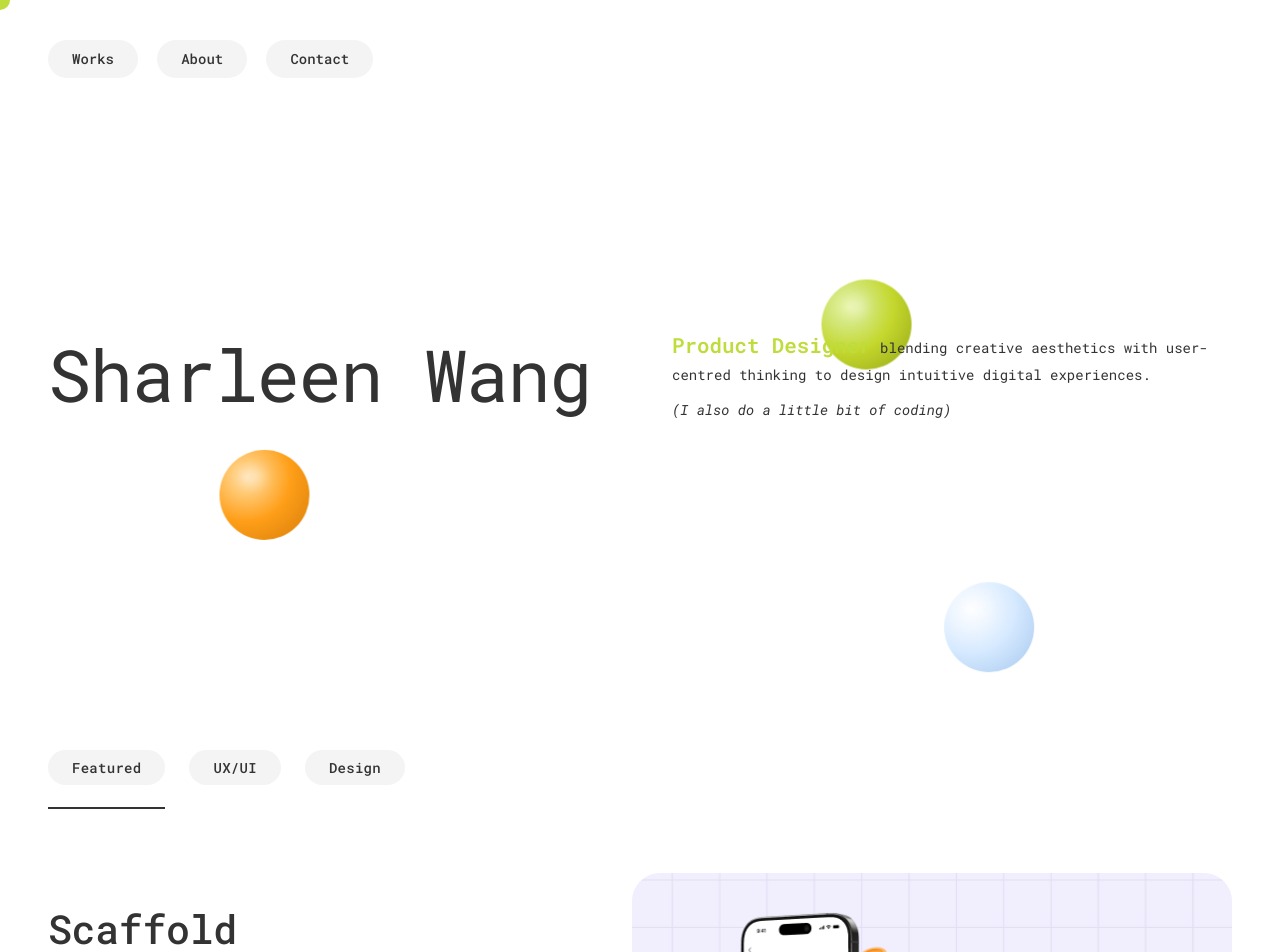
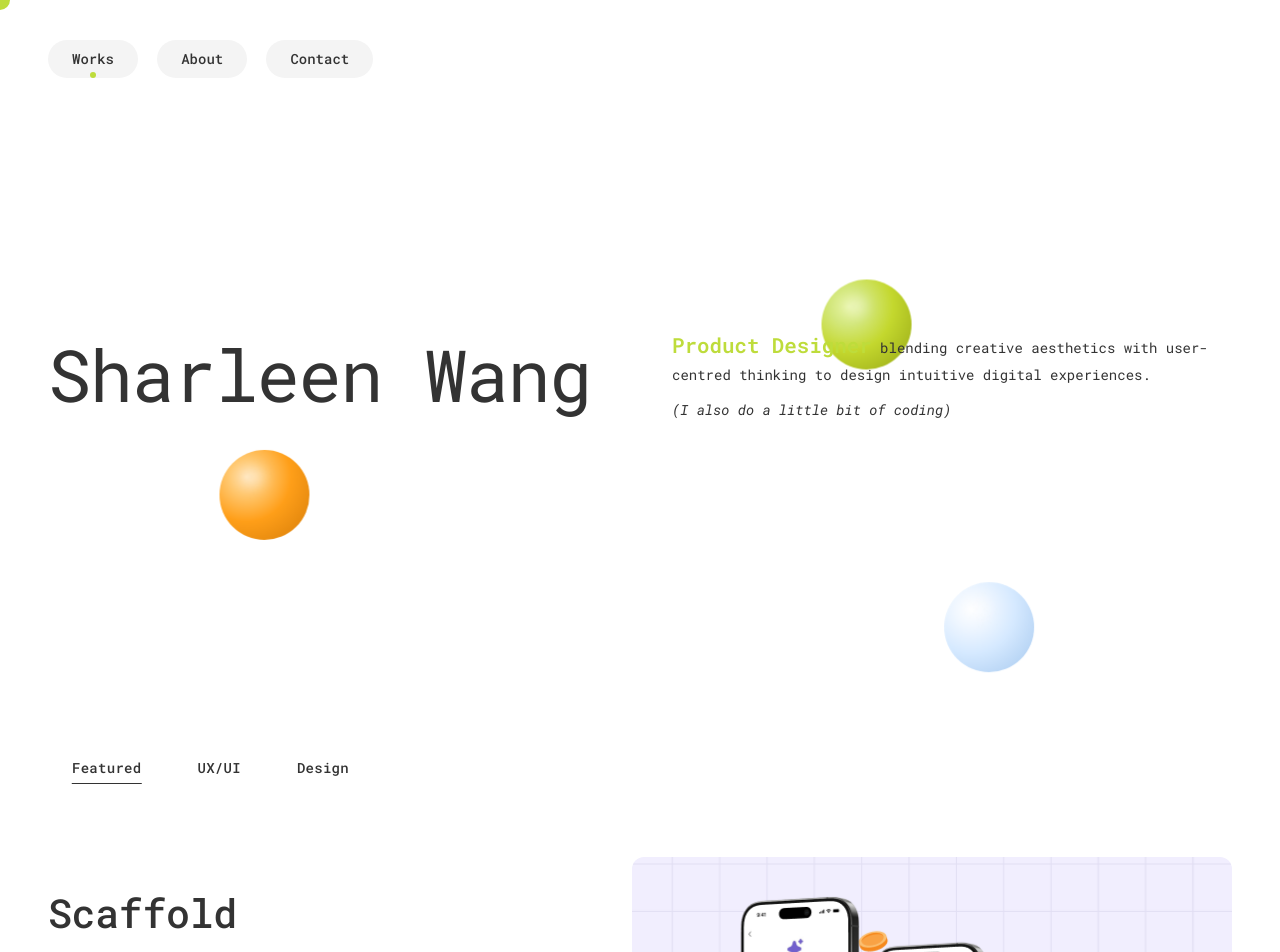
Before and after one commit to shxxw88/portfolio, a React (Vite) app: page / in a window 1280 px wide. Shown: the top 952 px of the page. Built offline with nearby package versions, Linux system fonts and the light colour scheme.

Commit message:
Changed filter, added scrolling to footer

```diff
--- a/src/components/About.jsx
+++ b/src/components/About.jsx
@@ -93,7 +93,7 @@ function About() {
                 <h1 className="intro-heading">Hey, I'm Sharleen!</h1>
               </div>
               <div className="intro-right">
-                <p className="intro-text">I am a product designer</p>
+                <p className="intro-text">I design at the intersection of art and technology by using creativity to solve problems and craft intentional, usable, and visually compelling digital experiences. </p>
               </div>
             </div>
 
@@ -103,7 +103,10 @@ function About() {
               </div>
               <div className="section-right">
                 <p className="section-text">
-                  Your about me text goes here. Tell your story and what you're passionate about.
+                My background in art history and fashion informs my design perspective, shaping how I approach visual culture, aesthetics, and meaning in functional digital products.
+                </p>
+                <p className="section-text">
+                 Outside of design, you'll probably find me hanging out with my dog, trying new restaurants, shopping a little too much and visiting art galleries for inspiration.
                 </p>
               </div>
             </div>
--- a/src/components/FeaturedWorks.css
+++ b/src/components/FeaturedWorks.css
@@ -8,8 +8,8 @@
 
 .works-filters {
   display: flex;
-  gap: 1.5rem;
-  margin-bottom: 4rem;
+  gap: 0.5rem;
+  margin-bottom: 3rem;
   padding-bottom: 1.5rem;
   border-bottom: 1px solid var(--color-border);
 }
@@ -19,7 +19,7 @@
   font-size: 0.875rem;
   font-weight: 500;
   color: var(--color-text-light);
-  background: #F4F4F4;
+  background: none;
   padding: 0.5rem 1.5rem;
   border: none;
   border-radius: 28px;
@@ -40,10 +40,12 @@
 .filter-btn.active::after {
   content: '';
   position: absolute;
-  bottom: -1.5rem;
-  left: 0;
+  bottom: 0.1rem;
+  transform: translateX(-50%);
+  left: 50%;
   right: 0;
-  height: 2px;
+  width: 60%;
+  height: 1px;
   background-color: var(--color-text);
 }
 
--- a/src/components/Header.jsx
+++ b/src/components/Header.jsx
@@ -13,12 +13,36 @@ export default function Header() {
     return () => window.removeEventListener('scroll', handleScroll);
   }, []);
 
+  const scrollToFooter = (e) => {
+    e.preventDefault();
+    const footer = document.querySelector('.footer');
+    if (footer) {
+      footer.scrollIntoView({ behavior: 'smooth', block: 'start' });
+    }
+  };
+
+  const scrollToWorks = (e) => {
+    e.preventDefault();
+
+    // If on About page, navigate to home
+    if (window.location.pathname === '/about') {
+      window.location.href = '/';
+      return;
+    }
+
+    // Otherwise scroll to featured works section
+    const works = document.querySelector('.featured-works');
+    if (works) {
+      works.scrollIntoView({ behavior: 'smooth', block: 'start' });
+    }
+  };
+
   return (
     <header className={`header ${isScrolled ? 'scrolled' : ''}`}>
       <nav className="nav">
-        <a href="/" className="nav-link">Works</a>
+        <a href="#works" className="nav-link active" onClick={scrollToWorks}>Works</a>
         <a href="/about" className="nav-link">About</a>
-        <a href="/contact" className="nav-link">Contact</a>
+        <a href="#contact" className="nav-link" onClick={scrollToFooter}>Contact</a>
       </nav>
     </header>
   );
--- a/src/components/ProjectCard.css
+++ b/src/components/ProjectCard.css
@@ -69,13 +69,13 @@
   width: 100%;
   height: 100%;
   overflow: hidden;
-  border-radius: 28px;
+  border-radius: 12px;
   transition: border-radius 0.4s ease, box-shadow 0.4s ease;
   /* box-shadow: 0 8px 24px rgba(0, 0, 0, 0.06), 0 2px 8px rgba(0, 0, 0, 0.04); */
 }
 
 .image-container:hover {
-  border-radius: 12px;
+  border-radius: 18px;
   box-shadow: 0 16px 40px rgba(0, 0, 0, 0.12), 0 4px 12px rgba(0, 0, 0, 0.08);
 }
 
```
